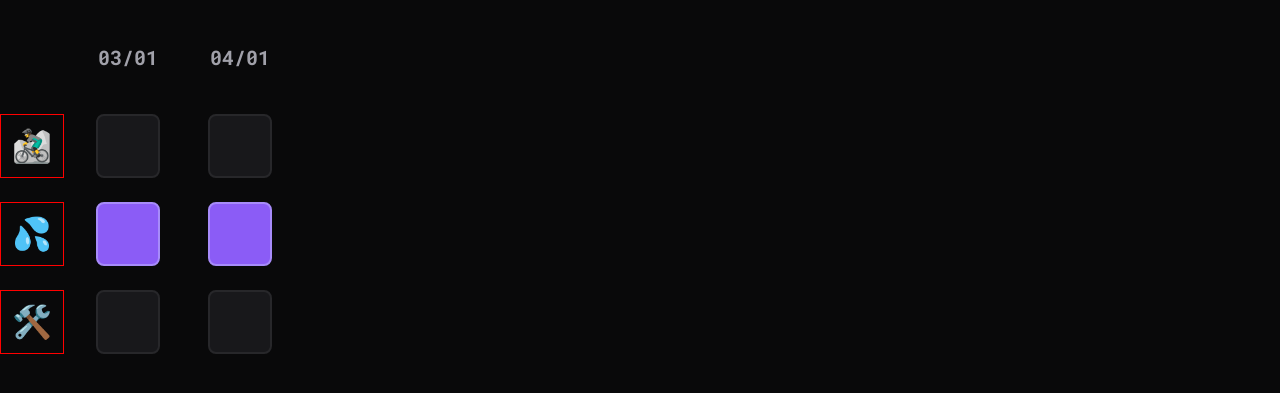
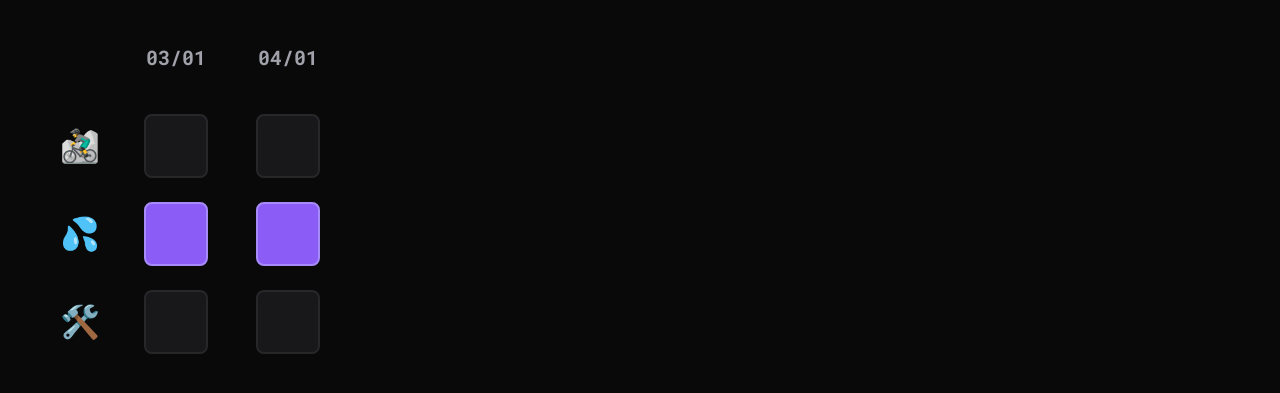
Before and after one commit to micaiasdev/Habits, a plain HTML site: page index.html in a window 1280 px wide. Shown: the part 135-528 px from the top of the page. Drawn offline with Linux system fonts and the light colour scheme.

Commit message:
aling-form-in-body

```diff
--- a/style.css
+++ b/style.css
@@ -62,21 +62,20 @@ input:checked {
 form {
 	display: flex;
 	align-items: flex-end;
+
+	padding: 0 48px;
 }
 
 form .habits {
 	display: flex;
 	flex-direction: column;
 	gap: 24px;
-
-	margin-top: 60px;
 }
 
 form .habits .habit {
 	width: 64px;
 	height: 64px;
 	font-size: 32px;
-	border: 1px solid red;
 
 	display: flex;
 	align-items: center;
```
